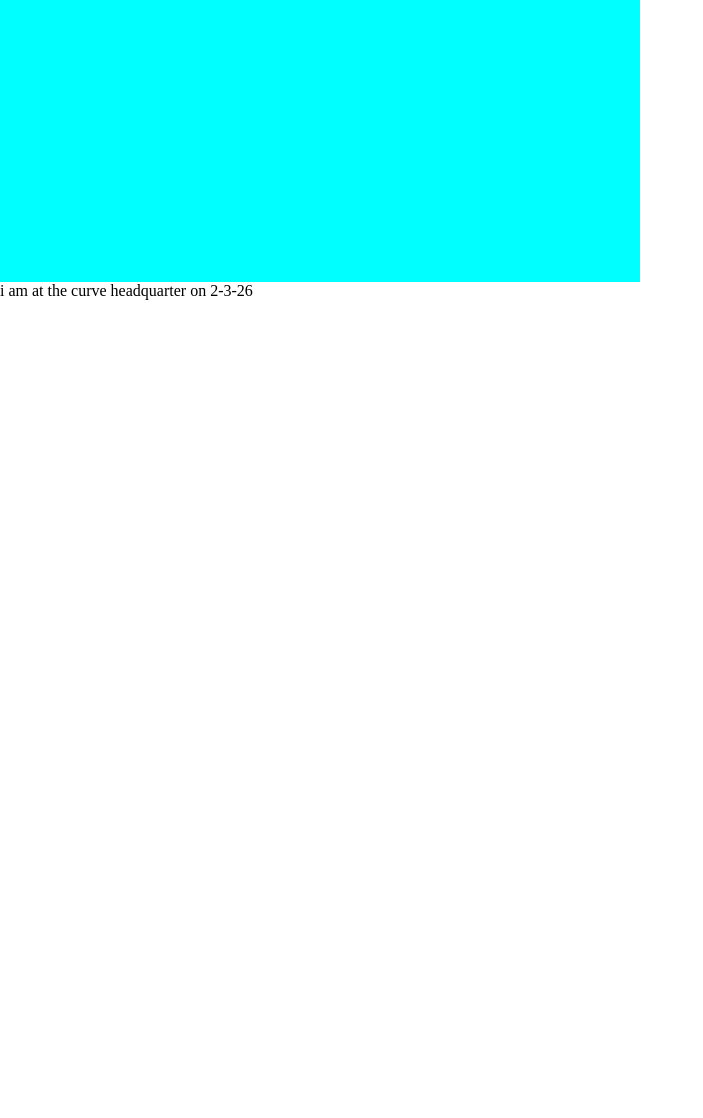
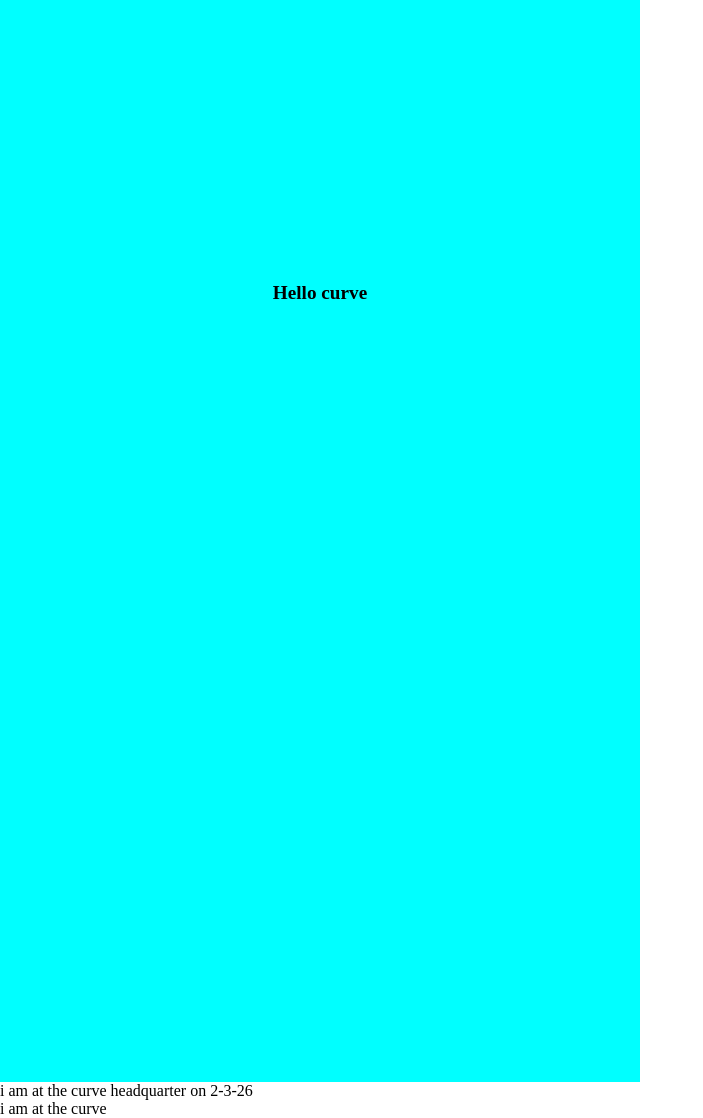
Before and after one commit to thedeveloperfaith/class-practices, a website: page index.html in a window 1280 px wide. Shown: the part 518-1636 px from the top of the page, without its empty margins (0-703 px from the left). Before the commit the page ends 818 px from the top, so only its background shows below. Drawn offline with Linux system fonts and the light colour scheme.

Commit message:
website practice

```diff
--- a/index.html
+++ b/index.html
@@ -8,7 +8,10 @@
 </head>
 <body>
     <h1>Hello world</h1>
+    <h1>Hello curve</h1>
     <p>i am at the curve headquarter on 2-3-26</p>
+    <p>i am at the curve </p>
+
 
 </body>
 </html>
```
